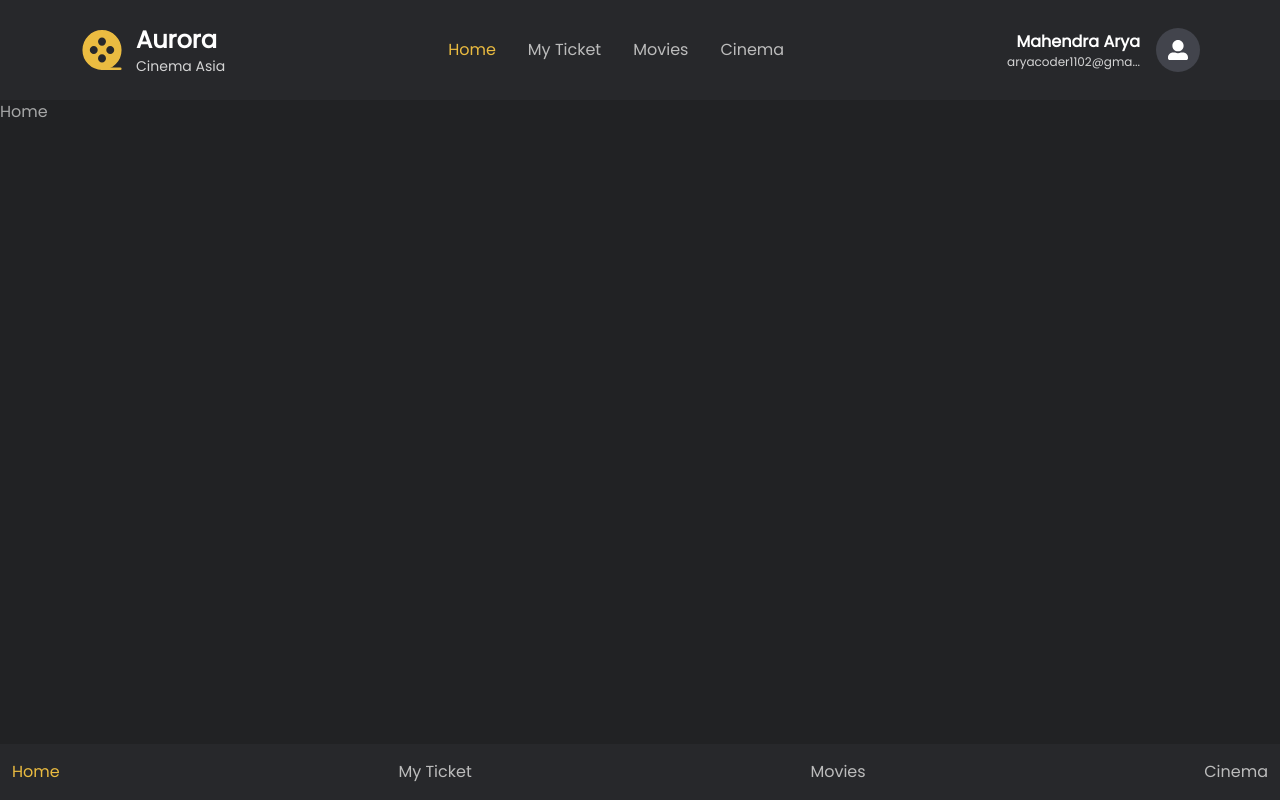
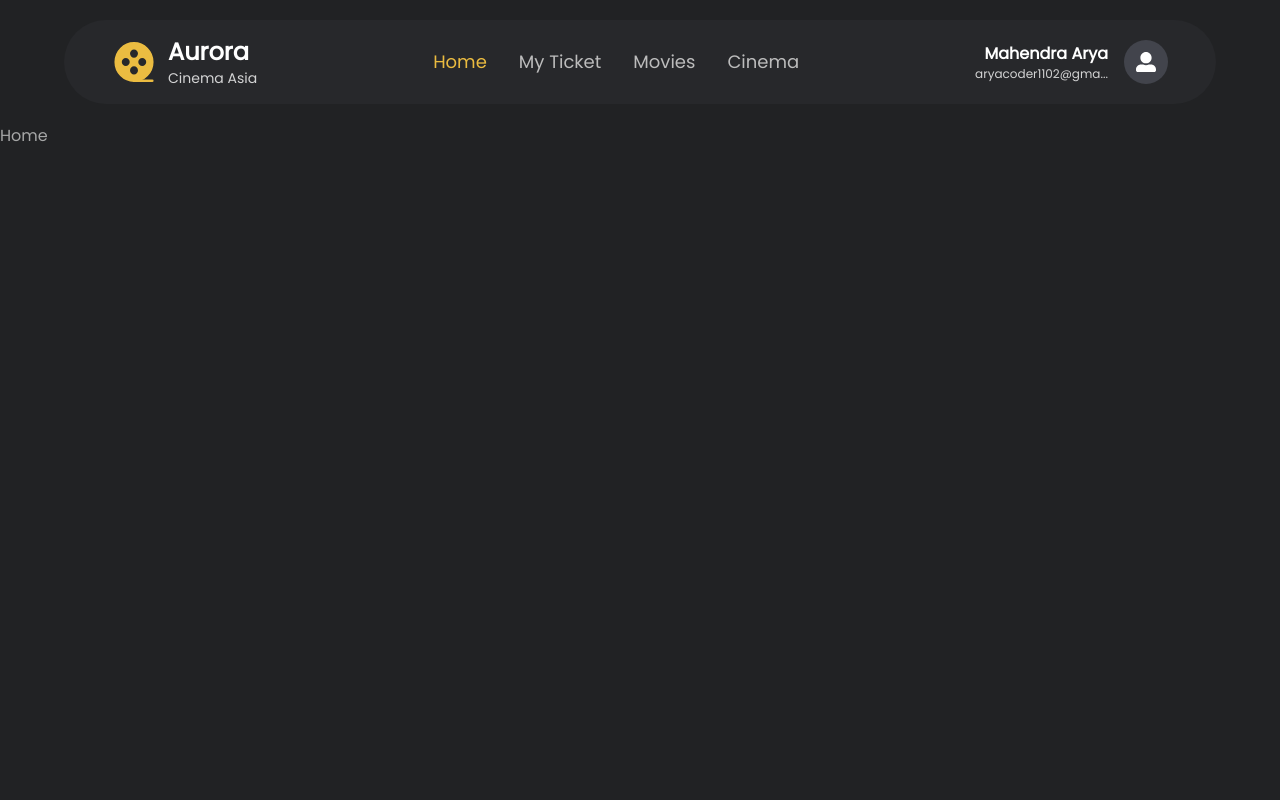
Before and after one commit to aryndraa/timedoor-academy-final-project, a Next.js app: page / in a window 1280 px wide. Built offline with nearby package versions, Linux system fonts and the light colour scheme.

Commit message:
header rounded

```diff
--- a/app/components/BottomBar.js
+++ b/app/components/BottomBar.js
@@ -2,7 +2,7 @@ import {Navigation} from "@/app/components/Navigation";
 
 export const BottomBar = () => {
   return (
-    <div className="fixed bottom-0 right-0 left-0 px-3 py-4 bg-dark-200 ">
+    <div className="fixed lg:hidden bottom-0 right-0 left-0 px-5 py-4 bg-dark-200 ">
       <Navigation/>
     </div>
   )
--- a/app/components/Header.js
+++ b/app/components/Header.js
@@ -4,8 +4,8 @@ import { Navigation } from "./Navigation"
 
 export const Header = () => {
   return (
-    <header className=" flex flex-col lg:bg-dark-200">
-      <div className="flex justify-between items-center py-6 px-3 lg:px-20 ">
+    <header className=" flex flex-col lg:bg-dark-200 mx-16 my-5 rounded-full">
+      <div className="flex justify-between items-center py-4 px-3 lg:px-12 ">
         <Logo/>
         <div className="hidden lg:flex">
           <Navigation/>
--- a/app/components/NavLink.js
+++ b/app/components/NavLink.js
@@ -5,7 +5,7 @@ import { usePathname } from "next/navigation";
 export const NavLink = ({path, name, icon}) => {
   const pathname = usePathname()
   return (
-    <Link href={path} className={` text-[10px] lg:text-base font-semibold lg:font-medium flex flex-col gap-1 items-center ${
+    <Link href={path} className={` text-[10px] lg:text-lg font-semibold lg:font-medium flex flex-col gap-1 items-center ${
       pathname === path ? "text-primary" : "text-text-100"
     }`}>
       <span className="lg:hidden text-2xl">{icon}</span>
```
